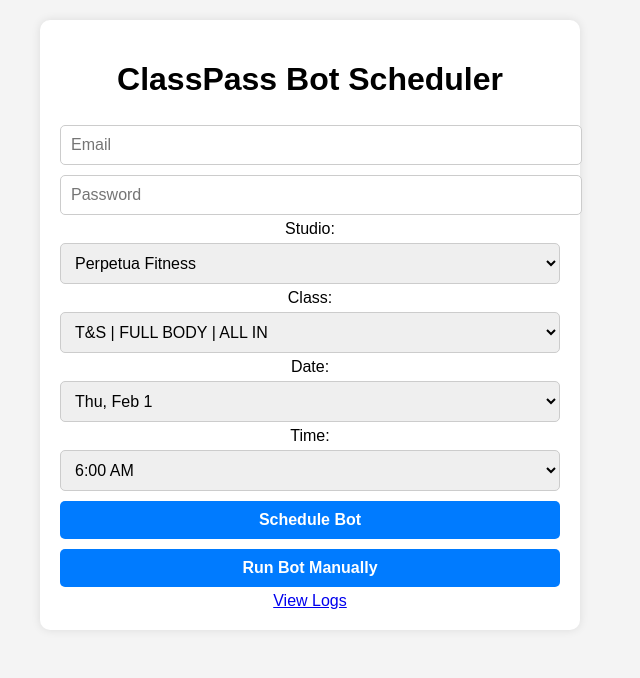
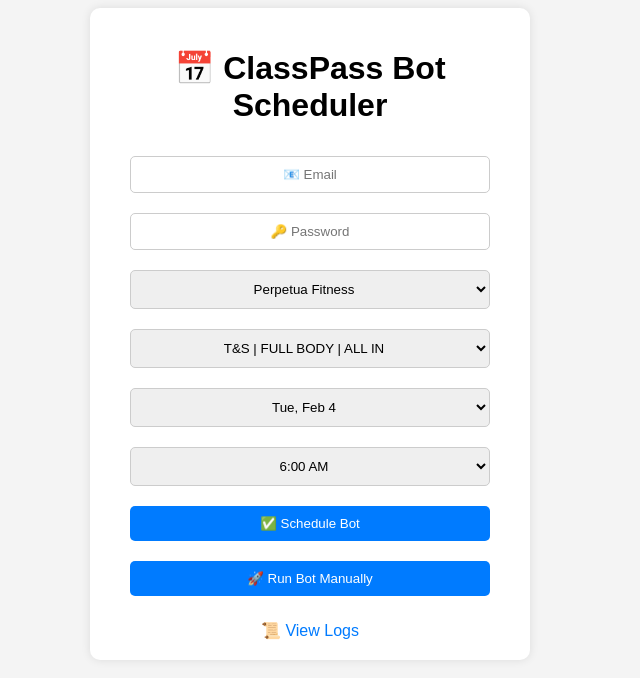
Before and after one commit to hannesue/classpass-bot, a Flask app: page / in a window 1280 px wide. Shown: the top 678 px of the page, without its empty margins (330-970 px from the left). Run offline with Flask 3, Linux system fonts and the light colour scheme.

Commit message:
Update index.html

```diff
--- a/templates/index.html
+++ b/templates/index.html
@@ -3,48 +3,58 @@
 <head>
     <meta charset="UTF-8">
     <meta name="viewport" content="width=device-width, initial-scale=1.0">
-    <title>ClassPass Bot</title>
+    <title>ClassPass Bot Scheduler</title>
     <style>
         body {
             font-family: Arial, sans-serif;
             background-color: #f4f4f4;
             text-align: center;
-            margin: 0;
-            padding: 20px;
         }
         .container {
-            max-width: 500px;
+            max-width: 400px;
             margin: auto;
+            padding: 20px;
             background: white;
-            padding: 20px;
             border-radius: 10px;
             box-shadow: 0px 0px 10px rgba(0, 0, 0, 0.1);
         }
         input, select, button {
-            width: 100%;
+            width: 90%;
             padding: 10px;
-            margin: 5px 0;
+            margin: 10px 0;
+            border-radius: 5px;
             border: 1px solid #ccc;
-            border-radius: 5px;
-            font-size: 16px;
+            box-sizing: border-box;
+            text-align: center;
         }
         button {
-            background: #007bff;
+            background-color: #007BFF;
             color: white;
+            border: none;
             cursor: pointer;
-            font-weight: bold;
-            border: none;
         }
-        button:hover { background: #0056b3; }
+        button:hover { background-color: #0056b3; }
         #message {
             display: none;
             padding: 10px;
             margin-top: 10px;
+            color: white;
+            background: green;
+            border-radius: 5px;
+        }
+        .log-link {
+            display: block;
+            margin-top: 15px;
+            text-decoration: none;
+            color: #007BFF;
+            font-size: 16px;
+            cursor: pointer;
         }
     </style>
     <script>
         document.addEventListener("DOMContentLoaded", function () {
             updateClasses();
+            populateDates();
             populateTimes();
         });
 
@@ -53,24 +63,48 @@
             const classSelect = document.getElementById("classSelect");
             classSelect.innerHTML = "";
 
-            const studio = studioSelect.value;
-            const classes = {
+            const studios = {
                 "Perpetua Fitness": [
                     "T&S | FULL BODY | ALL IN", "T&S | GLUTES & ABS", "T&S | FULL BODY | INTENSITY",
-                    "RIDE45", "RHYTHM RIDE"
+                    "T&S | CHEST, ARMS & ABS", "T&S | FULL BODY | STRENGTH", "T&S | FULL BODY | ALL IN - 60MIN",
+                    "T&S | FULL BODY | LOWER BODY FOCUS", "T&S | FULL BODY | LOWER BODY FOCUS - 60MIN",
+                    "HYROX", "RIDE45", "RIDE60", "RHYTHM RIDE", "RHYTHM RIDE 60",
+                    "RHYTHM RIDE - WEEKEND PRINKS", "RHYTHM RIDE THEME MAGIC MIKE"
                 ],
                 "Beatbox": [
                     "MUAY THAI FIT Merrion Studio", "BOX STRONG - Merrion Studio", "KO Leeson Studio",
-                    "BOX STRONG Leeson Studio"
+                    "BOX STRONG Leeson Studio", "BOX SWEAT - Merrion Studio", "HYBRID Merrion Studio",
+                    "FLATLINE Leeson Studio", "FLAT LINE * New Merrion Studio", "BOXING PADS - Merrion Studio",
+                    "BOXING PADS - Leeson Studio", "KO Merrion Studio", "TECHNICAL BOXING - Merrion Studio",
+                    "10 ROUNDS - Leeson Studio", "PILATES Leeson Studio", "FLAT LINE Merrion Studio",
+                    "10 ROUNDS - Merrion Studio", "SPARRING Merrion Studio"
                 ]
             };
 
-            classes[studio].forEach(cls => {
+            studios[studioSelect.value].forEach(cls => {
                 const option = document.createElement("option");
                 option.value = cls;
                 option.textContent = cls;
                 classSelect.appendChild(option);
             });
+        }
+
+        function populateDates() {
+            const dateSelect = document.getElementById("dateSelect");
+            dateSelect.innerHTML = "";
+
+            let today = new Date();
+            for (let i = 4; i < 9; i++) {
+                let date = new Date();
+                date.setDate(today.getDate() + i);
+
+                let formattedDate = date.toLocaleDateString('en-US', { weekday: 'short', month: 'short', day: 'numeric' });
+
+                let option = document.createElement("option");
+                option.value = formattedDate;
+                option.textContent = formattedDate;
+                dateSelect.appendChild(option);
+            }
         }
 
         function populateTimes() {
@@ -111,39 +145,38 @@
                 .then(data => alert(data.message))
                 .catch(error => console.error("❌ Error running bot:", error));
         }
+
+        function requestLogAccess() {
+            let password = prompt("Enter password to view logs:");
+            if (password) {
+                window.location.href = "/logs?password=" + encodeURIComponent(password);
+            }
+        }
     </script>
 </head>
 <body>
     <div class="container">
-        <h1>ClassPass Bot Scheduler</h1>
+        <h1>📅 ClassPass Bot Scheduler</h1>
         <form id="scheduleForm" onsubmit="scheduleBot(event)">
-            <input type="email" name="email" placeholder="Email" required>
-            <input type="password" name="password" placeholder="Password" required>
+            <input type="email" name="email" placeholder="📧 Email" required>
+            <input type="password" name="password" placeholder="🔑 Password" required>
 
-            <label>Studio:</label>
             <select name="studio" id="studioSelect" onchange="updateClasses()" required>
                 <option value="Perpetua Fitness">Perpetua Fitness</option>
                 <option value="Beatbox">Beatbox</option>
             </select>
 
-            <label>Class:</label>
             <select name="class_name" id="classSelect" required></select>
 
-            <label>Date:</label>
-            <select name="date" id="dateSelect" required>
-                <option value="Thu, Feb 1">Thu, Feb 1</option>
-                <option value="Fri, Feb 2">Fri, Feb 2</option>
-                <option value="Sat, Feb 3">Sat, Feb 3</option>
-            </select>
+            <select name="date" id="dateSelect" required></select>
 
-            <label>Time:</label>
             <select name="time" id="timeSelect" required></select>
 
-            <button type="submit">Schedule Bot</button>
-            <button type="button" onclick="runManualBot()">Run Bot Manually</button>
+            <button type="submit">✅ Schedule Bot</button>
+            <button type="button" onclick="runManualBot()">🚀 Run Bot Manually</button>
         </form>
         <div id="message"></div>
-        <a href="/logs?password=DietCoke">View Logs</a>
+        <a onclick="requestLogAccess()" class="log-link">📜 View Logs</a>
     </div>
 </body>
 </html>
```
